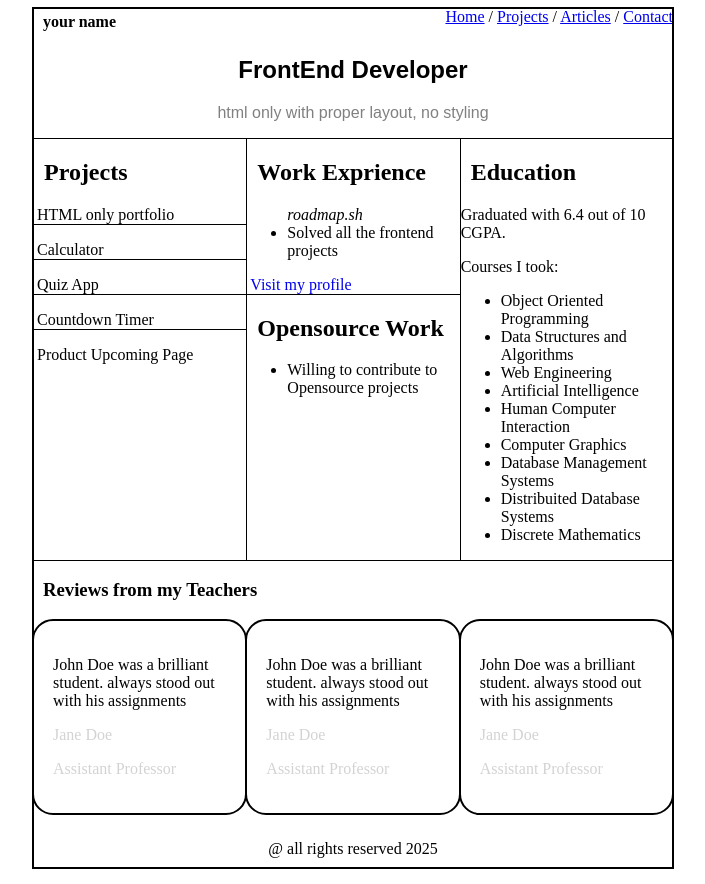
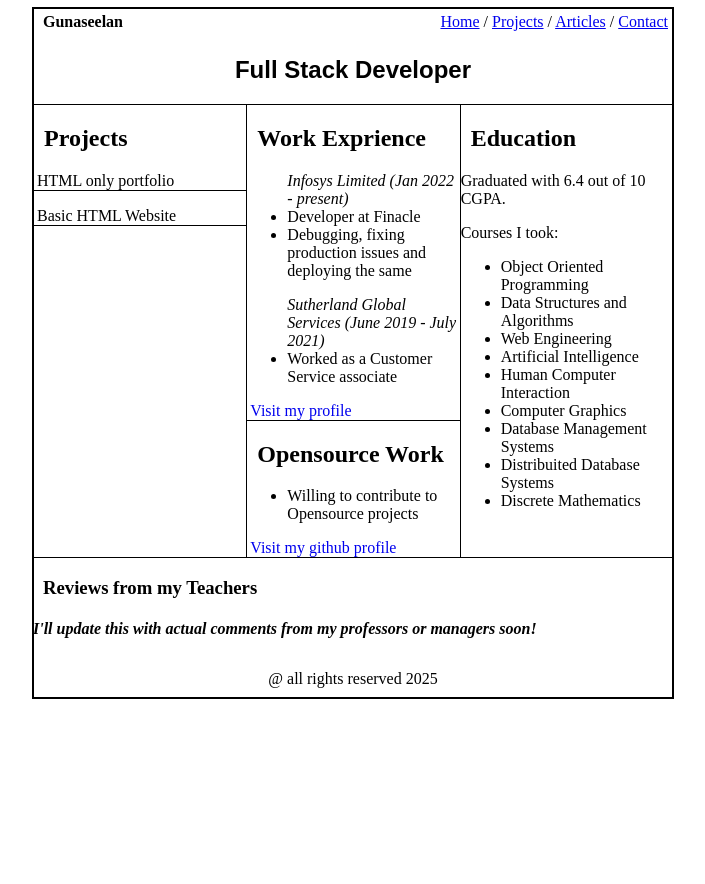
Before and after one commit to theagentpenguin/Personal-Portfolio, a plain HTML site: page index.html in a window 1280 px wide. Shown: the whole page, without its empty margins (287-992 px from the left). After the commit the page ends 800 px from the top, so only its background shows below. Drawn offline with Linux system fonts and the light colour scheme.

Commit message:
updated a bit, more to come

```diff
--- a/index.html
+++ b/index.html
@@ -3,16 +3,16 @@
 <head>
     <meta charset="UTF-8">
     <meta name="viewport" content="width=device-width, initial-scale=1.0">
-    <title>Basic HTML Page</title>
-
+    <title>Personal Portfolio</title>
+    <link rel="stylesheet" href="./styles.css">
 </head>
-<body style=" outline: 2px solid; outline-offset: -1px; margin-left: 25%; margin-right: 25%; border-collapse: collapse;">
+<body>
     <header>
         <nav>
-            <div style="display: inline-block; color: black; padding: 5px 10px; margin-right: 20px;">
-                <strong>your name</strong>
+            <div id="name">
+                <strong>Gunaseelan</strong>
             </div>
-            <div style="float: right;">
+            <div style="float: right; padding: 5px;">
                 <a href="#home">Home</a> /
                 <a href="#projects">Projects</a> /
                 <a href="#articles">Articles</a> /
@@ -20,34 +20,44 @@
             </div>
         </nav>
     </header>
-    <main style="width: 100%;">
-        <section style="text-align: center; font-family: sans-serif; width: 100%;">
-            <h1>FrontEnd Developer</h1>
-            <p style="color:gray">html only with proper layout, no styling</p>
+    <main>
+        <section id="fsd">
+            <h1>Full Stack Developer</h1>
+        <!--    <p style="color:gray">html only with proper layout, no styling</p>-->
         </section>
         <section style="display: table; width: 100%;">
             <div style="display: table-cell; width: 33.33%;border: 1px solid;">
                 <h2 style="padding-left: 10px;">Projects</h2>
                 <p style="padding-left: 3px; padding-right: 3px; border-bottom: 1px solid;">HTML only portfolio</p>
-                <p style="padding-left: 3px; padding-right: 3px; border-bottom: 1px solid;">Calculator</p>
+                <p style="padding-left: 3px; padding-right: 3px; border-bottom: 1px solid;">Basic HTML Website</p>
+         <!--
                 <p style="padding-left: 3px; padding-right: 3px; border-bottom: 1px solid;">Quiz App</p>
                 <p style="padding-left: 3px; padding-right: 3px; border-bottom: 1px solid;">Countdown Timer</p>
-                <p style="padding-left: 3px; padding-right: 3px;">Product Upcoming Page</p>
+                <p style="padding-left: 3px; padding-right: 3px;">Product Upcoming Page</p> -->
             </div>
             <div style="display: table-cell; width: 33.33%; border: 1px solid;">
                 <div style="border-bottom: 1px solid;">
                 <h2 style="padding-left: 10px;">Work Exprience</h2>
                 <ul>
-                    <i>roadmap.sh</i>
-                    <li>Solved all the frontend projects</li>
+                    <i>Infosys Limited (Jan 2022 - present)</i>
+                    <li>Developer at Finacle</li>
+                    <li>Debugging, fixing production issues and deploying the same</li>
+
                 </ul>
-                <a style="padding: 3px; text-decoration: none; " href="#">Visit my profile</a>
+                <ul>
+                    <i>Sutherland Global Services (June 2019 - July 2021)</i>
+                    <li>Worked as a Customer Service associate</li>
+
+
+                </ul>
+                <a style="padding: 3px; text-decoration: none; " target="_blank" href="https://www.linkedin.com/in/agentpenguin/">Visit my profile</a>
                 </div>
                 <div>
                     <h2 style="padding-left: 10px;">Opensource Work</h2>
                     <ul>
                         <li>Willing to contribute to Opensource projects</li>
                     </ul>
+                    <a style="padding: 3px; text-decoration: none; " target="_blank" href="https://github.com/theagentpenguin">Visit my github profile</a>
                 </div>
             </div>
             <div style="display: table-cell; width: 33.33%; border: 1px solid;">
@@ -71,22 +81,9 @@
 
 
         <h3 style="padding-left: 10px;">Reviews from my Teachers</h3>
-        <div style="display: table; width:100%; border-collapse: collapse;">
-        <div style="display: table-cell; outline: 2px solid black;outline-offset: -1px; border-radius: 20px; padding: 20px; margin: 10px; width:33.33%;">
-            <p>John Doe was a brilliant student. always stood out with his assignments</p>
-            <p style="color: lightgray;">Jane Doe</p>
-            <p style="color: lightgray;">Assistant Professor</p>
-        </div>
-        <div style="display: table-cell; outline: 2px solid black;outline-offset: -1px; border-radius: 20px; padding: 20px; margin: 10px; width:33.33%;">
-            <p>John Doe was a brilliant student. always stood out with his assignments</p>
-            <p style="color: lightgray;">Jane Doe</p>
-            <p style="color: lightgray;">Assistant Professor</p>
-        </div>
-        <div style="display: table-cell; outline: 2px solid black; outline-offset: -1px; border-radius: 20px; padding: 20px; margin: 10px; width:33.33%;">
-            <p>John Doe was a brilliant student. always stood out with his assignments</p>
-            <p style="color: lightgray;">Jane Doe</p>
-            <p style="color: lightgray;">Assistant Professor</p>
-        </div>
+        <i><h4>I'll update this with actual comments from my professors or managers soon!</h4></i>
+        <div id="review__maindiv">
+
         </div>
         </section>
 
--- a/styles.css
+++ b/styles.css
@@ -0,0 +1,29 @@
+main {
+    width: 100%;
+}
+body {
+    outline: 2px solid;
+    outline-offset: -1px;
+    margin-left: 25%;
+    margin-right: 25%;
+    border-collapse: collapse;
+}
+
+#name {
+    display: inline-block;
+    color: black;
+    padding: 5px 10px;
+    margin-right: 20px;
+}
+
+#fsd {
+    text-align: center;
+    font-family: sans-serif;
+    width: 100%;
+}
+
+#review_maindiv {
+    display: table;
+    width:100%;
+    border-collapse: collapse;
+}
```
